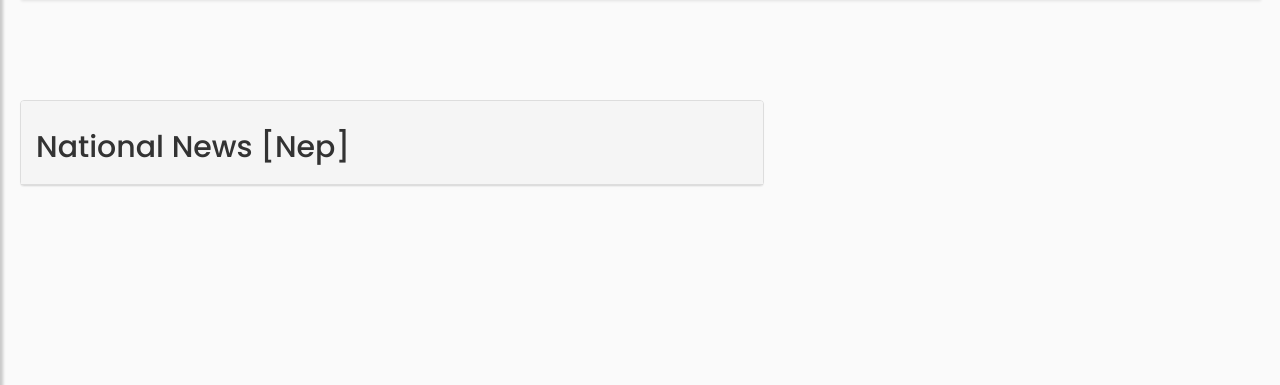
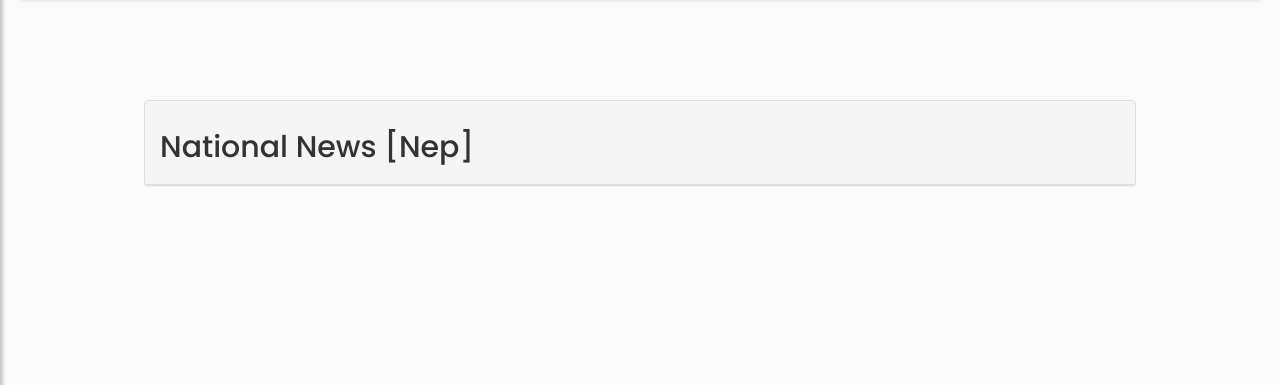
Before and after one commit to hemanta212/Nepali-news-portal-kbd, a Flask app: page /dashboard/news/nep/national in a window 1280 px wide. Shown: the part 98-483 px from the top of the page. Run offline with Flask 2, Linux system fonts and the light colour scheme; the visitor is signed in with stand-in values (Sample User, id 1); data that the repository does not hold is empty; some libraries are stand-ins or nearby versions.

Commit message:
updated news templates css

```diff
--- a/flask_final/static/dashboard/dashboard.css
+++ b/flask_final/static/dashboard/dashboard.css
@@ -195,6 +195,7 @@ a.article:hover {
 
 @media screen and (min-width: 600px) {
   .news {
-    width:60%;
+    width:80%;
+    margin:0 auto;
   }
 }
```
